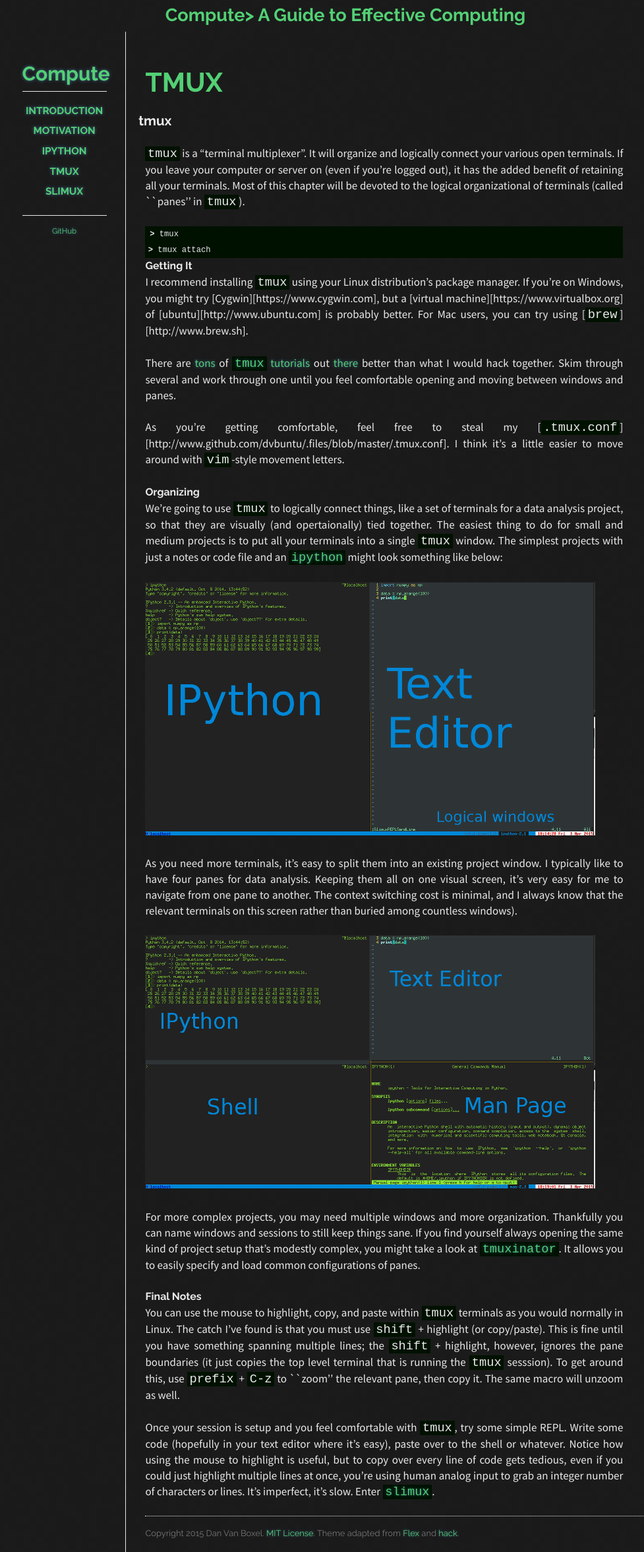
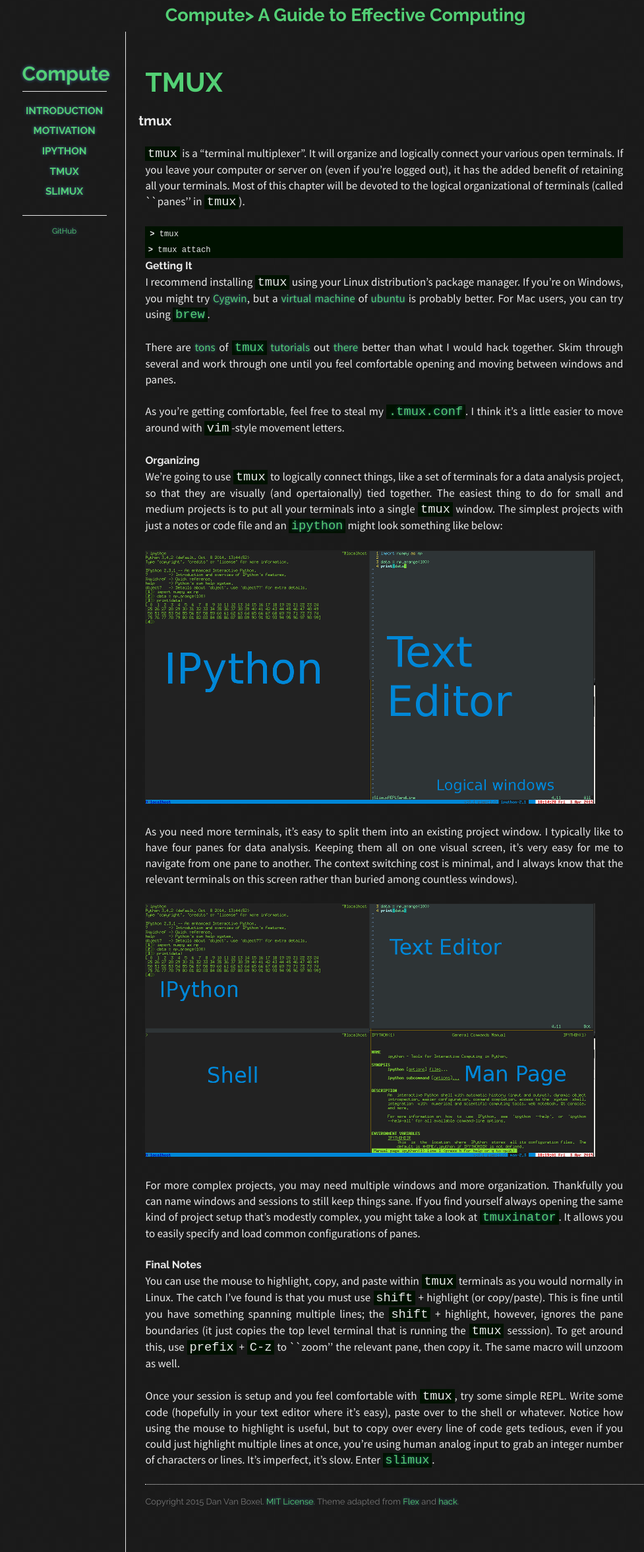
Before and after one commit to dvbuntu/compute, a Jekyll site: the page built from _posts/2080-01-01-tmux.md, in a window 1280 px wide. Shown: the whole page at 66% size, without its empty margins (116-1093 px from the left). Built offline with Jekyll 4.4.1, drawn with Linux system fonts in a browser that asks for light colours; Markdown is read by kramdown in place of the engine named in the settings.

Commit message:
Fix markdown links.

```diff
--- a/_posts/2080-01-01-tmux.md
+++ b/_posts/2080-01-01-tmux.md
@@ -18,11 +18,11 @@ tmux
 
 ### Getting It
 
-I recommend installing `tmux` using your Linux distribution's package manager.  If you're on Windows, you might try [Cygwin][https://www.cygwin.com], but a [virtual machine][https://www.virtualbox.org] of [ubuntu][http://www.ubuntu.com] is probably better.  For Mac users, you can try using [`brew`][http://www.brew.sh].
+I recommend installing `tmux` using your Linux distribution's package manager.  If you're on Windows, you might try [Cygwin](https://www.cygwin.com), but a [virtual machine](https://www.virtualbox.org) of [ubuntu](http://www.ubuntu.com) is probably better.  For Mac users, you can try using [`brew`](http://www.brew.sh).
 
 There are [tons][1] of [`tmux`][2] [tutorials][3] out [there][4] better than what I would hack together.  Skim through several and work through one until you feel comfortable opening and moving between windows and panes.
 
-As you're getting comfortable, feel free to steal my [`.tmux.conf`][http://www.github.com/dvbuntu/.files/blob/master/.tmux.conf].  I think it's a little easier to move around with `vim`-style movement letters.
+As you're getting comfortable, feel free to steal my [`.tmux.conf`](http://www.github.com/dvbuntu/.files/blob/master/.tmux.conf).  I think it's a little easier to move around with `vim`-style movement letters.
 
 ### Organizing
 
```
